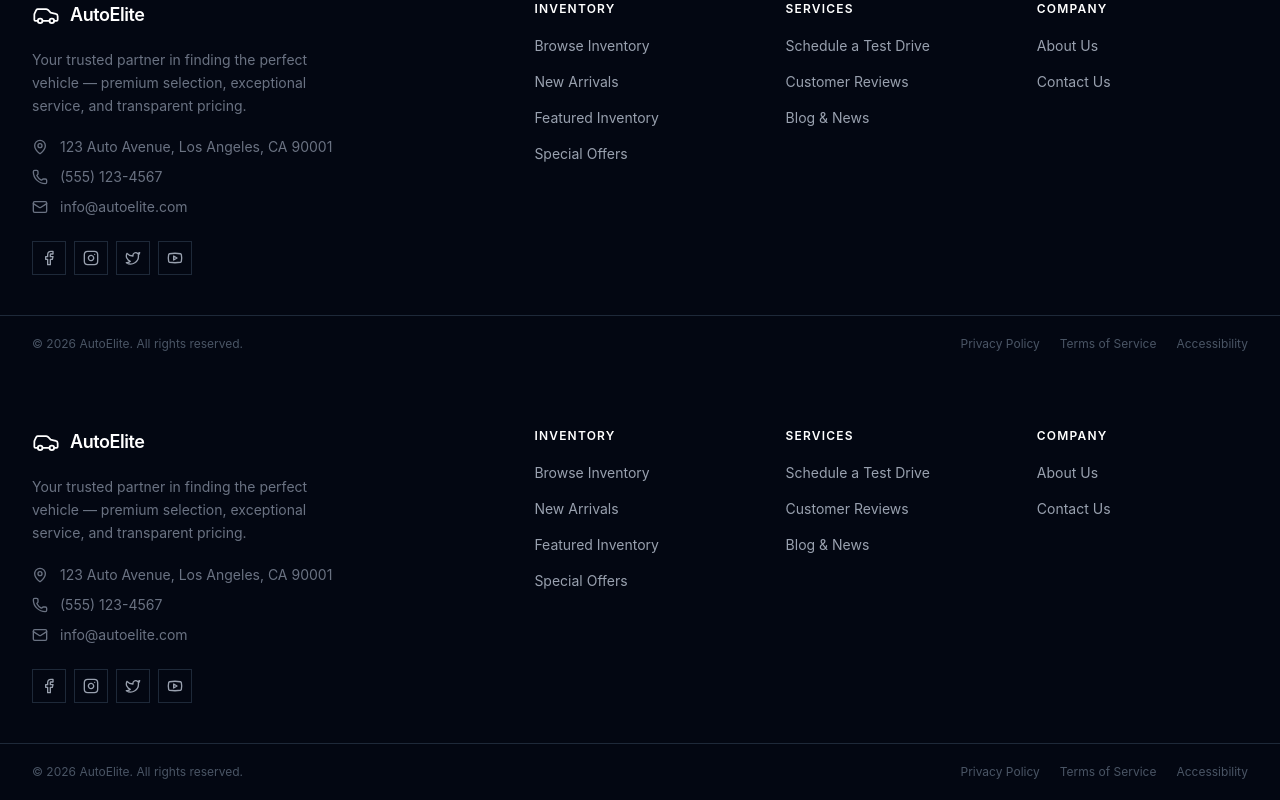
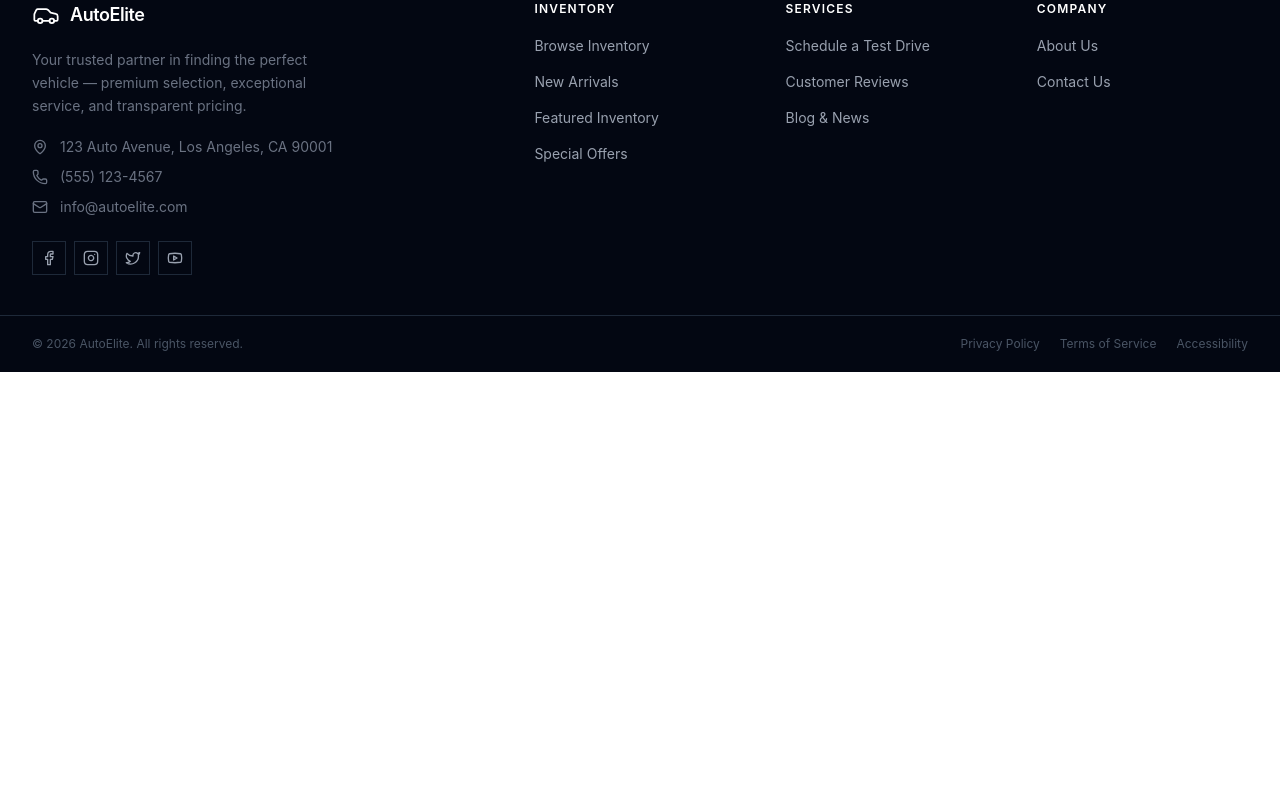
Before and after one commit to Javed0323/dealership-frontend, a React app: page /blogs in a window 1280 px wide. Shown: the part 953-1753 px from the top of the page. After the commit the page ends 1325 px from the top, so only its background shows below. Built offline with nearby package versions, Linux system fonts and the light colour scheme; the HTML template or start-up script is replaced by a standard one.

Commit message:
tested the cookies

```diff
--- a/src/features/frontend/PublicLayout.tsx
+++ b/src/features/frontend/PublicLayout.tsx
@@ -5,7 +5,7 @@ import CookieBanner from "@/features/frontend/components/CookieBanner";
 import { useAnalytics } from "@/shared/hooks/useAnalytics";
 
 export default function PublicLayout() {
-  useAnalytics(); // ← one line, gates GA4 behind consent
+  useAnalytics();
   return (
     <div className="flex-1 flex flex-col">
       <Header />
@@ -13,8 +13,6 @@ export default function PublicLayout() {
         <Outlet />
       </main>
       <Footer />
-      {/* import CookieBanner from "./CookieBanner"; // inside the layout JSX, after{" "} */}
-      <Footer />
       <CookieBanner />
     </div>
   );
--- a/tsconfig.app.json
+++ b/tsconfig.app.json
@@ -8,6 +8,7 @@
     "types": ["vite/client"],
     "skipLibCheck": true,
     "baseUrl": ".",
+    "ignoreDeprecations": "6.0",
     "paths": {
       "@/*": ["src/*"]
     },
```
